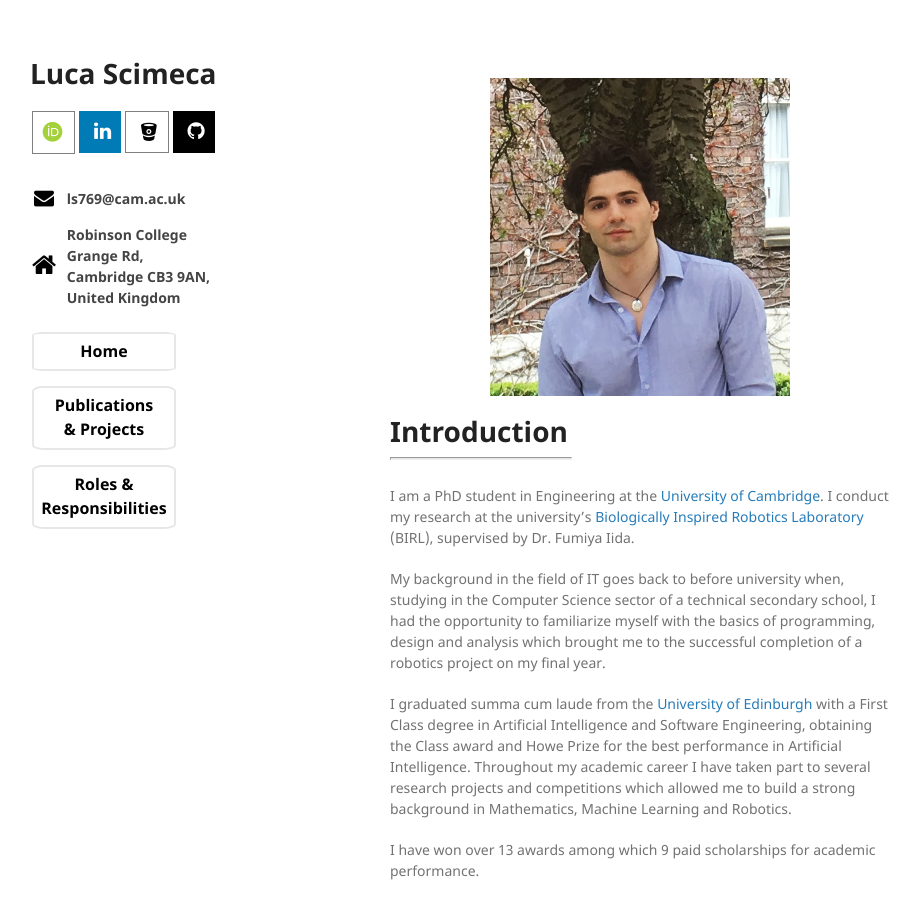
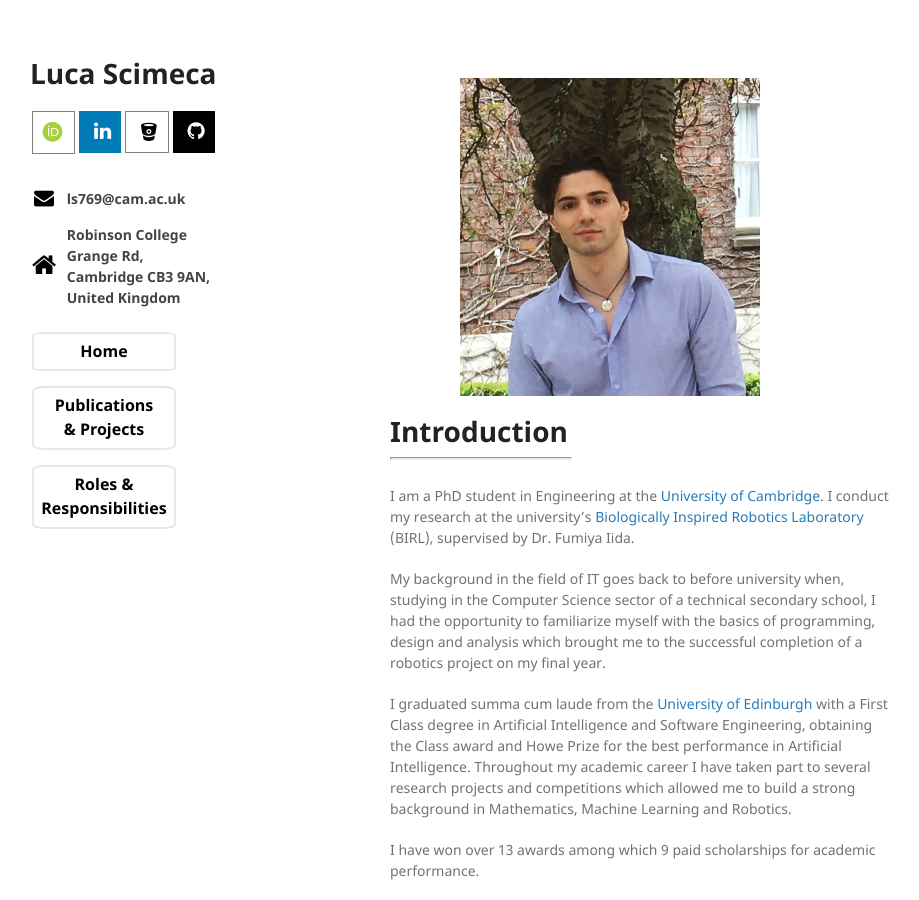
Before and after one commit to lucascimeca/lucascimeca.github.io, a Jekyll site: the page built from index.md, in a window 1280 px wide and 900 px high. Shown: the whole window, without its empty margins (180-1099 px from the left). Built offline with Jekyll 4.4.1, drawn with Linux system fonts in a browser that asks for light colours; nearby versions of some CDN libraries; some web fonts are replaced; the repository's description, which GitHub fills in, is left out.

Commit message:
Update index.md

```diff
--- a/index.md
+++ b/index.md
@@ -4,7 +4,7 @@ layout: default
 
 <link rel="stylesheet" href="{{ '/assets/css/style.css?v=' | append: site.github.build_revision | relative_url }}">
 
-<p id="-intro_img" style="padding-top: 20px" align="center">
+<p id="-intro_img" style="padding-top: 20px; padding-left: 5em">
   <img src="/docs/Luca Scimeca - Photo.JPG" align="center" height="318" width="300">
 </p>
 
```
